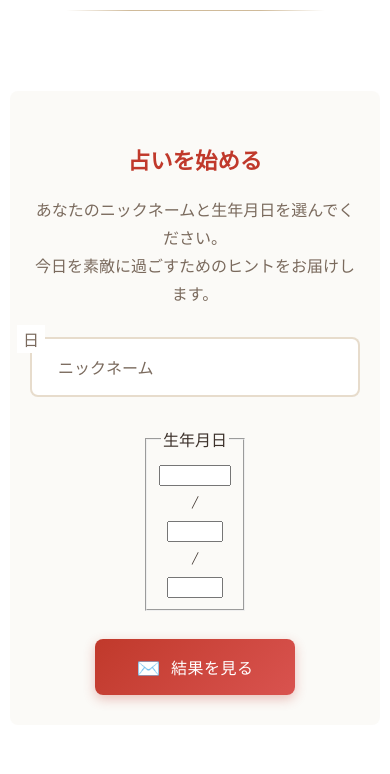
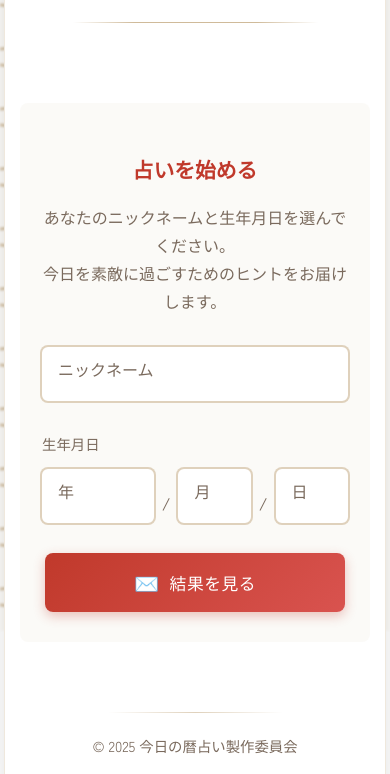
Before and after one commit to totototosssss/fortune, a plain HTML site: page index.html in a window 390 px wide. Shown: the part 213-987 px from the top of the page. Drawn offline with Linux system fonts and the light colour scheme.

Commit message:
Update style.css

```diff
--- a/style.css
+++ b/style.css
@@ -1,4 +1,3 @@
-/* style.css */
 :root {
     --font-serif: 'Shippori Mincho', serif;
     --font-sans: 'Zen Kaku Gothic New', sans-serif;
@@ -140,93 +139,117 @@ body {
     display: flex;
     flex-direction: column;
     align-items: center;
-    gap: 28px; /* フィールド間の間隔を少し広げる */
+    gap: 28px;
 }
-/* ニックネームと日付入力の共通ラッパースタイル */
+
 .text-input-wrapper,
-.date-input-wrapper {
+.birthdate-fieldset {
     position: relative;
     width: 100%;
-    max-width: 350px; /* 最大幅を少し広げる */
+    max-width: 380px;
 }
-.input-label {
+.birthdate-fieldset {
+    border: none;
+    padding: 0;
+    margin: 0;
+}
+.fieldset-legend {
+    font-size: 0.9em;
+    color: var(--color-text-subtle);
+    margin-bottom: 10px; /* 少し間隔をあける */
+    text-align: left;
+    padding-left: 2px; /* 微調整 */
+    font-weight: 500;
+    width: 100%; /* 幅いっぱいに */
+}
+.birthdate-input-group {
+    display: flex;
+    align-items: flex-start; /* ラベルと入力フィールドの高さが異なる場合を考慮 */
+    gap: 10px; /* 年月日の間のスペース */
+    justify-content: space-between;
+}
+.input-field-group {
+    position: relative;
+    flex: 1 1 auto;
+}
+.year-field { flex-basis: calc(40% - 5px); flex-grow: 2; } /* 年は少し広め */
+.month-field, .day-field { flex-basis: calc(30% - 5px); flex-grow: 1; }
+
+
+.text-input-wrapper .input-label,
+.input-field-group .input-label {
     position: absolute;
-    left: 22px; /* パディングに合わせて調整 */
-    top: 50%;
-    transform: translateY(-50%);
+    left: 20px; /* パディングに合わせて調整 */
+    top: 21px;   /* フィールドのパディングに合わせて調整 */
+    transform: translateY(0); /* Y方向のtransformは不要に */
     color: var(--color-text-subtle);
-    background-color: var(--color-container-bg); /* inputの背景色と同じ */
+    background-color: var(--color-container-bg);
     padding: 0 6px;
     transition: var(--transition-smooth);
     pointer-events: none;
-    font-size: 1em;
-    white-space: nowrap; /* ラベルが改行しないように */
+    font-size: 1em; /* 初期フォントサイズをフィールドと合わせる */
+    white-space: nowrap;
+    line-height: 1; /* ラベルの行の高さを調整 */
 }
-/* ニックネームと日付入力の共通入力フィールドスタイル */
+
 .text-input,
-.date-input {
+.number-input {
     width: 100%;
-    padding: 20px 22px; /* スマホでのタップしやすさのためパディング増やす */
-    font-size: 1.05em; /* スマホでの見やすさのためフォントサイズ少し上げる */
+    padding: 20px 18px; /* 上下パディングをしっかり確保 */
+    font-size: 16px; /* スマホでのズームを防ぐ最小サイズ */
     font-family: var(--font-sans);
     color: var(--color-text-main);
-    border: 2px solid rgba(176, 141, 87, 0.3); /* ボーダーを少し薄く */
+    border: 2px solid rgba(176, 141, 87, 0.4); /* ボーダーを少しはっきり */
     border-radius: var(--border-radius-sm);
     background-color: var(--color-container-bg);
     transition: var(--transition-smooth);
     box-sizing: border-box;
-    line-height: normal; /* input内のline-heightをリセット */
+    line-height: 1.4; /* 入力文字の行の高さを調整 */
+    text-align: center;
+    min-height: 60px; /* スマホでのタップ領域確保 */
+}
+.number-input {
+    -moz-appearance: textfield;
+}
+.number-input::-webkit-outer-spin-button,
+.number-input::-webkit-inner-spin-button {
+    -webkit-appearance: none;
+    margin: 0;
 }
 
-/* 入力時/フォーカス時のラベル移動 (JSで付与するクラスで制御) */
 .text-input.has-value + .input-label,
 .text-input.is-focused + .input-label,
-.date-input.has-value + .input-label,
-.date-input.is-focused + .input-label {
-    top: -11px; /* 枠線にかぶるように調整 */
-    left: 18px;
-    font-size: 0.8em; /* ラベルの文字を少し小さく */
+.number-input.has-value + .input-label,
+.number-input.is-focused + .input-label {
+    top: -10px; /* 枠線の上に移動 */
+    left: 15px; /* 位置微調整 */
+    font-size: 0.8em;
     color: var(--color-primary-accent);
     font-weight: 500;
+    line-height: 1; /* 移動後のラベルの行の高さを調整 */
 }
 
-/* フォーカス時の入力フィールドのスタイル */
 .text-input.is-focused,
-.date-input.is-focused {
-    border-color: var(--color-primary-accent) !important; /* !importantで優先度上げる場合も */
+.number-input.is-focused {
+    border-color: var(--color-primary-accent);
     outline: none;
     box-shadow: 0 0 0 3px var(--color-highlight-glow);
-}
-/* valueがあるときの入力フィールドのスタイル (フォーカスが外れてもボーダー色を維持したい場合など) */
-.text-input.has-value,
-.date-input.has-value {
-   /* border-color: rgba(176, 141, 87, 0.6); /* 例：少し濃いボーダー */
+    background-color: #fff; /* フォーカス時に背景色を白に明示 */
 }
 
-
-/* input type="date" のネイティブプレースホルダーの色を薄くする試み */
-.date-input::-webkit-datetime-edit-year-field:not([aria-valuenow]),
-.date-input::-webkit-datetime-edit-month-field:not([aria-valuenow]),
-.date-input::-webkit-datetime-edit-day-field:not([aria-valuenow]) {
-    color: #ccc; /* かなり薄いグレー */
-}
-/* Firefox用はより複雑なアプローチが必要な場合があり、今回はwebkit系に限定 */
-
-.date-input::-webkit-calendar-picker-indicator {
-    opacity: 0.7;
-    cursor: pointer;
-    transition: var(--transition-smooth);
-    filter: grayscale(50%) sepia(100%) hue-rotate(-20deg) saturate(300%) brightness(0.8);
-}
-.date-input:hover::-webkit-calendar-picker-indicator {
-    opacity: 1;
+.date-separator {
+    color: var(--color-text-subtle);
+    font-size: 1.2em;
+    align-self: center;
+    padding-top: 18px; /* フィールドの高さに合わせて調整 */
+    font-weight: 500;
 }
 
 .submit-button, .back-button {
     background: linear-gradient(135deg, var(--color-secondary-accent), #D9534F);
     color: #fff;
     border: none;
-    padding: 16px 32px; /* パディングを少し調整 */
+    padding: 16px 32px;
     border-radius: var(--border-radius-sm);
     font-size: 1.1em;
     font-weight: 500;
@@ -238,7 +261,7 @@ body {
     display: inline-flex;
     align-items: center;
     justify-content: center;
-    min-width: 230px; /* ボタン幅調整 */
+    min-width: 230px;
 }
 .submit-button .button-icon, .back-button .button-icon {
     margin-right: 10px;
@@ -253,7 +276,6 @@ body {
     background: linear-gradient(135deg, #D9534F, var(--color-secondary-accent));
 }
 
-/* (中略: 結果セクション、ローディングスピナーなどのスタイルは変更なし) */
 .result-section {
     animation: fadeInSection 0.8s ease-out;
     padding-top: 20px;
@@ -288,8 +310,7 @@ body {
 }
 .loading-spinner p { font-size: 1.1em; font-style: italic; font-weight: 500; }
 
-
-.result-title { /* ニックネームが入るので微調整の可能性 */
+.result-title {
     font-family: var(--font-serif);
     color: var(--color-secondary-accent);
     font-size: 2.2em;
@@ -297,10 +318,9 @@ body {
     margin-bottom: 30px;
     font-weight: 700;
 }
-#nickname-display { /* ニックネーム表示部分のスタイル */
-    color: var(--color-primary-accent); /* ニックネームの色をアクセントに */
+#nickname-display {
+    color: var(--color-primary-accent);
 }
-
 
 .special-message-20070101 {
     background: linear-gradient(145deg, #fffaf5, #fffefc);
@@ -321,7 +341,7 @@ body {
     text-align: center;
     margin-bottom: 25px;
 }
-#nickname-display-special { /* 特別メッセージ内のニックネーム */
+#nickname-display-special {
     color: var(--color-primary-accent);
 }
 
@@ -492,17 +512,41 @@ body {
 }
 
 @media (max-width: 768px) {
-    body { padding: 20px 15px; }
-    .container { padding: 25px 20px; } /* 横パディング調整 */
+    .container { padding: 25px 20px; }
     .site-title { font-size: 2.2em; }
     .site-subtitle { font-size: 1em; }
     .input-title { font-size: 1.6em; }
     .input-guidance { font-size: 1em; }
+
     .text-input-wrapper,
-    .date-input-wrapper { max-width: 300px; } /* スマホでの最大幅調整 */
+    .birthdate-fieldset { max-width: 100%; } /* スマホでは横幅いっぱいを基本に */
+
     .text-input,
-    .date-input { padding: 18px 20px; } /* スマホでのパディング調整 */
-    .submit-button, .back-button { padding: 14px 25px; font-size: 1em; min-width: 200px; }
+    .number-input {
+        padding: 18px 15px; /* スマホ用パディング */
+        font-size: 16px; /* iOSズーム防止 */
+        min-height: 56px; /* 最低高さを確保 */
+    }
+    .text-input-wrapper .input-label,
+    .input-field-group .input-label {
+        left: 15px; /* スマホ用にラベル位置調整 */
+        top: 18px;  /* スマホ用にラベル位置調整 */
+        font-size: 16px; /* 初期ラベルサイズをフィールドと合わせる */
+    }
+    .text-input.has-value + .input-label,
+    .text-input.is-focused + .input-label,
+    .number-input.has-value + .input-label,
+    .number-input.is-focused + .input-label {
+        font-size: 0.75em; /* スマホで上に移動したラベルのサイズ */
+        top: -9px;
+        left: 12px;
+    }
+    .year-field { flex-basis: 38%; }
+    .month-field, .day-field { flex-basis: 25%; }
+    .date-separator { padding-top: 16px; font-size: 1.1em; }
+
+
+    .submit-button, .back-button { padding: 15px 25px; font-size: 1.05em; min-width: 0; width: 100%; max-width: 300px; }
     .result-title { font-size: 1.9em; }
     .special-message-header { font-size: 1.3em; }
     .special-text-main, .special-text-conclusion, .normal-message .message-text { font-size: 1em; }
@@ -512,21 +556,27 @@ body {
     .item-name { font-size: 1.2em; }
     .item-fortune-message { font-size: 1em; }
 }
-@media (max-width: 480px) {
-    body { padding: 15px 10px; }
+@media (max-width: 400px) { /* さらに狭い画面用 */
     .container { padding: 20px 15px; }
-    .site-title { font-size: 1.9em; }
-    .input-title { font-size: 1.4em; }
-    .text-input-wrapper, /* スマホでは幅いっぱい */
-    .date-input-wrapper { max-width: 100%; }
+    .site-title { font-size: 1.8em; }
+    .input-title { font-size: 1.3em; }
+    .text-input, .number-input { padding: 16px 12px; min-height: 52px; }
+    .birthdate-input-group { gap: 6px; }
+    .year-field { flex-basis: 36%; }
+    .month-field, .day-field { flex-basis: 24%; }
+    .date-separator { font-size: 1em; padding-top: 15px; }
+
+    .text-input-wrapper .input-label,
+    .input-field-group .input-label {
+        left: 12px;
+        top: 16px;
+    }
     .text-input.has-value + .input-label,
     .text-input.is-focused + .input-label,
-    .date-input.has-value + .input-label,
-    .date-input.is-focused + .input-label { font-size: 0.75em; top: -10px; left: 15px; }
-    .text-input, .date-input { font-size: 1em; padding: 16px 18px; } /* スマホでの入力フィールドのパディング調整 */
-    .special-message-20070101 { padding: 20px; }
-    .quote-box { padding: 15px; }
-    .recommended-item { flex-direction: column; align-items: center; text-align: center; }
-    .item-icon-container { margin-right: 0; margin-bottom: 15px; }
-    .item-details { width: 100%; }
+    .number-input.has-value + .input-label,
+    .number-input.is-focused + .input-label {
+        font-size: 0.7em;
+        top: -8px;
+        left: 10px;
+    }
 }
```
